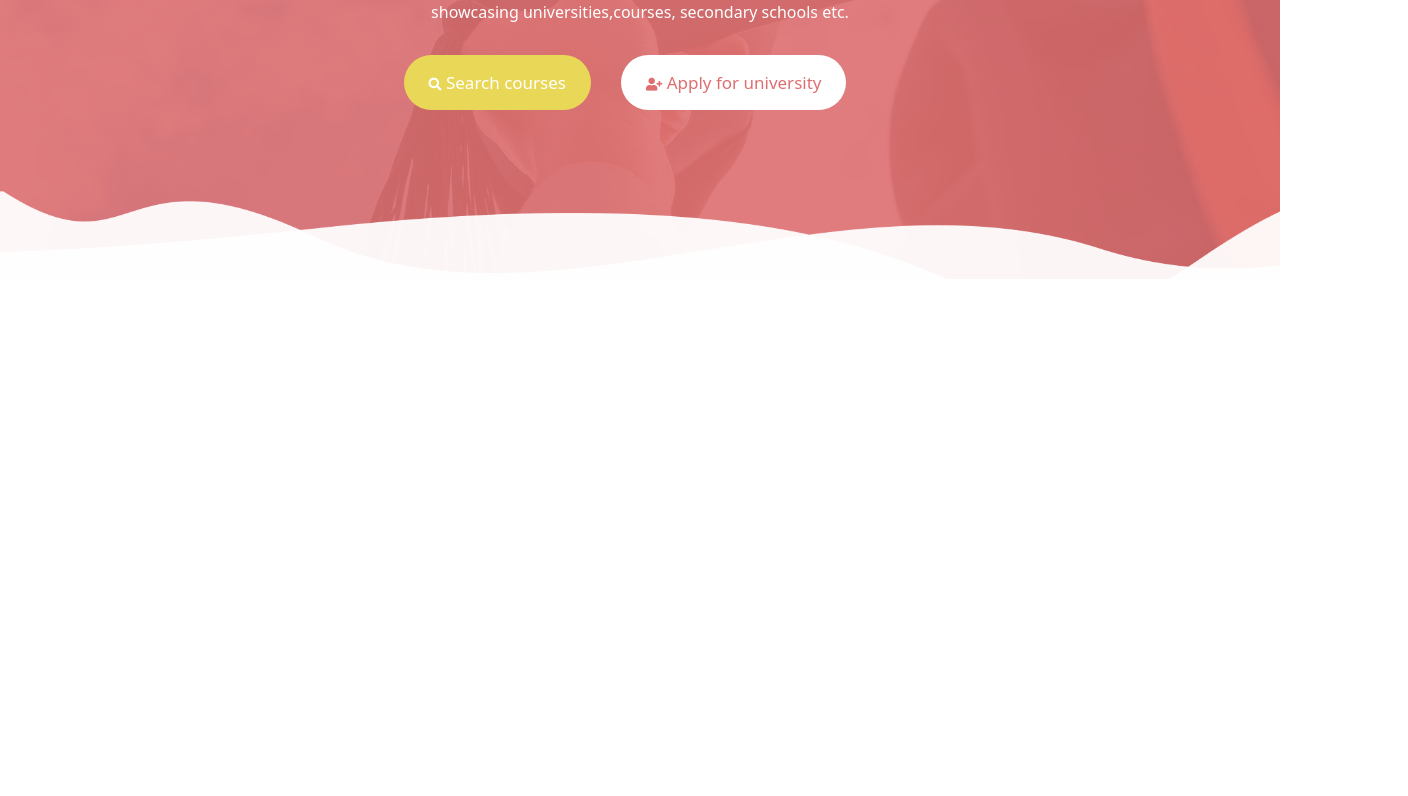
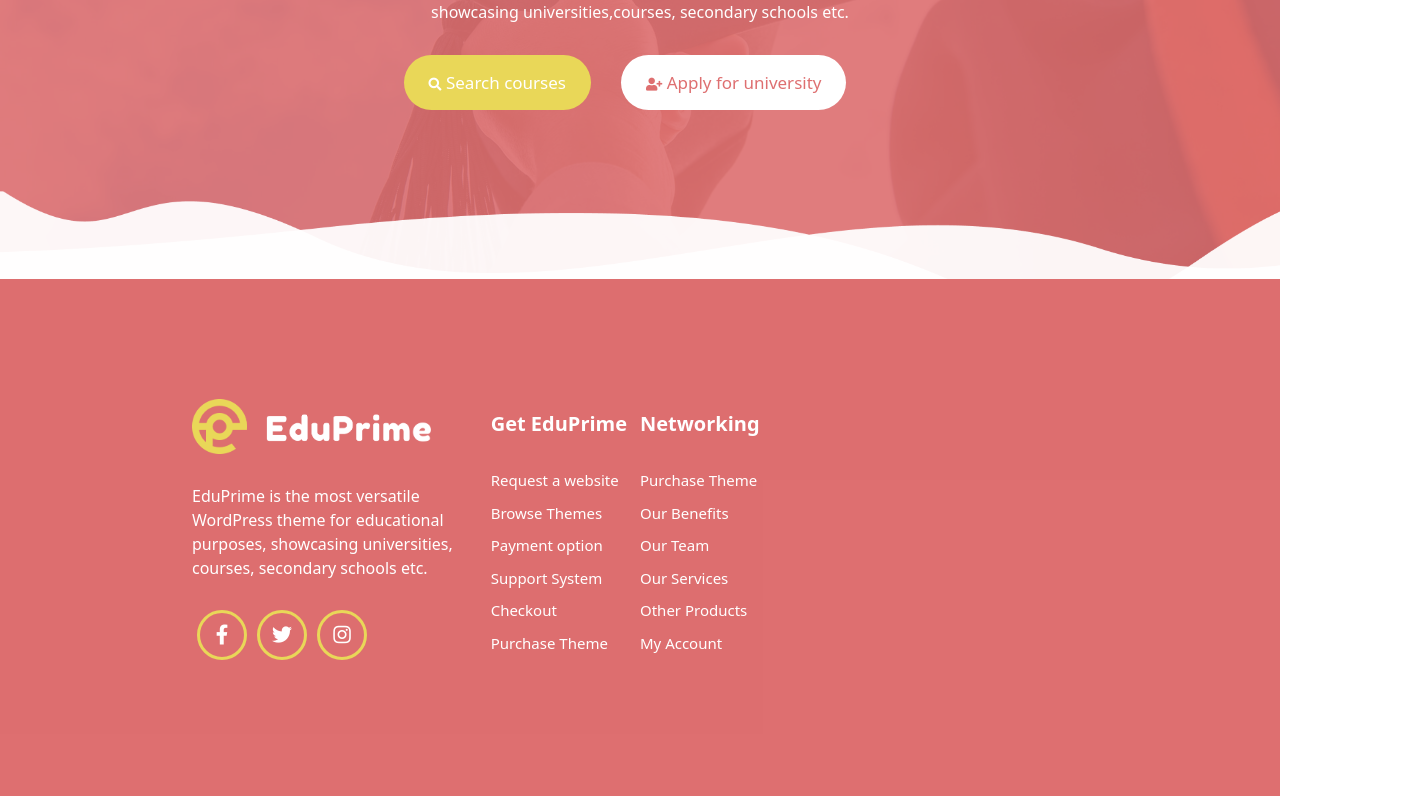
Before and after one commit to Giovi-17/proj-html-vuejs, a Vue app: page / in a window 1280 px wide. Shown: the part 283-1079 px from the top of the page, 1408 px wide, since content can reach past the window. Before the commit the page ends 800 px from the top, so only its background shows below. Built offline with nearby package versions, Linux system fonts and the light colour scheme.

Commit message:
First and Second Column Footer

```diff
--- a/src/App.vue
+++ b/src/App.vue
@@ -15,7 +15,7 @@
 
     <footer>
 
-      <Footer />
+      <Footer :footerD = footerData />
 
     </footer>
 
@@ -46,7 +46,14 @@ export default {
 
           headerDataCourses: ["Contact", "Purchase"],
 
-        },
+      },
+
+      footerData: {
+
+        footerDataLinkOne: ["Request a website", "Browse Themes", "Payment option", "Support System", "Checkout", "Purchase Theme"],
+        footerDataLinkTwo: ["Purchase Theme", "Our Benefits", "Our Team", "Our Services", "Other Products", "My Account"],
+
+      }
 
     }
 
@@ -56,4 +63,10 @@ export default {
 
 <style lang="scss">
 
+#app{
+
+  overflow: hidden;
+
+}
+
 </style>
--- a/src/assets/general.scss
+++ b/src/assets/general.scss
@@ -1,4 +1,4 @@
-@import "../assets/color.scss";
+@import "./color.scss";
 
 //RESET
 *{
@@ -39,8 +39,6 @@ ul{
 
     li{
 
-        padding-right: 0!important;
-        padding-left: 0!important;
         cursor: pointer;
 
     }
@@ -70,3 +68,10 @@ ul{
     padding: 0 25%;
 
 }
+
+//Main and Footer space
+.space-layout-general{
+
+    padding: 0 15%;
+
+}
--- a/src/components/Footer.vue
+++ b/src/components/Footer.vue
@@ -1,15 +1,164 @@
 <template>
 
-  <div></div>
+  <div class="background">
+
+    <div class="row space-layout-general">
+
+      <div class="col-4 social">
+
+        <img src="../assets/img/theme_eduprime_logo.png" alt="logo">
+
+        <p>EduPrime is the most versatile WordPress theme for educational purposes, showcasing universities, courses, secondary schools etc.</p>
+
+        <ul class="d-flex">
+
+          <li><i class="fab fa-facebook-f"></i></li>
+
+          <li><i class="fab fa-twitter"></i></li>
+
+          <li><i class="fab fa-instagram"></i></li>
+
+        </ul>
+
+      </div>
+
+      <div class="col-4 link d-flex">
+
+        <div class="link-container">
+
+          <ul>
+
+            <li class="title">Get EduPrime</li>
+
+            <li v-for="(linkOneD, index) in footerD.footerDataLinkOne" :key="index" >{{ linkOneD }}</li>
+
+
+          </ul>
+
+        </div>
+
+        <div class="link-container">
+
+          <ul>
+
+            <li class="title">Networking</li>
+
+            <li v-for="(linkTwoD, index) in footerD.footerDataLinkTwo" :key="index" >{{ linkTwoD }}</li>
+
+          </ul>
+
+        </div>
+
+
+      </div>
+
+      <div class="col-4 search"></div>
+
+    </div>
+
+  </div>
 
 </template>
 
 <script>
+import "../assets/color.scss";
+
 export default {
   name: "Footer",
+  props: {
+
+    footerD: Object,
+
+  }
 };
 </script>
 
 <style lang="scss" scoped>
 
+// General Color
+$firstColor: white;
+$secondColor: #e9d758;
+$thirdColor: #da5f60e6;
+//
+
+.background{
+
+  background-color: $thirdColor;
+  color: $firstColor;
+  /*test*/
+  /* height: 500px; */
+  padding: 120px 0;
+
+  .space-layout-general{
+
+    .social{
+
+      img{
+
+        width: 80%;
+
+      }
+
+      p{
+
+        margin: 30px 0;
+
+      }
+
+      ul{
+
+        li{
+
+          display: flex;
+          justify-content: center;
+          align-items: center;
+          width: 50px;
+          height: 50px;
+          margin: 0 5px;
+          border: 3px solid $secondColor;
+          padding: 10px;
+          font-size: 20px;
+          border-radius: 50%;
+          cursor: pointer;
+
+        }
+
+      }
+
+    }
+
+    .link{
+
+      .link-container{
+
+        width: 50%;
+
+        ul{
+
+          .title{
+
+            font-weight: bold;
+            font-size: 20px;
+            margin-bottom: 30px;
+
+
+          }
+
+          li{
+
+            font-size: 15px;
+            margin: 10px 0;
+
+          }
+
+        }
+
+      }
+
+    }
+
+  }
+
+}
+
 </style>
```
